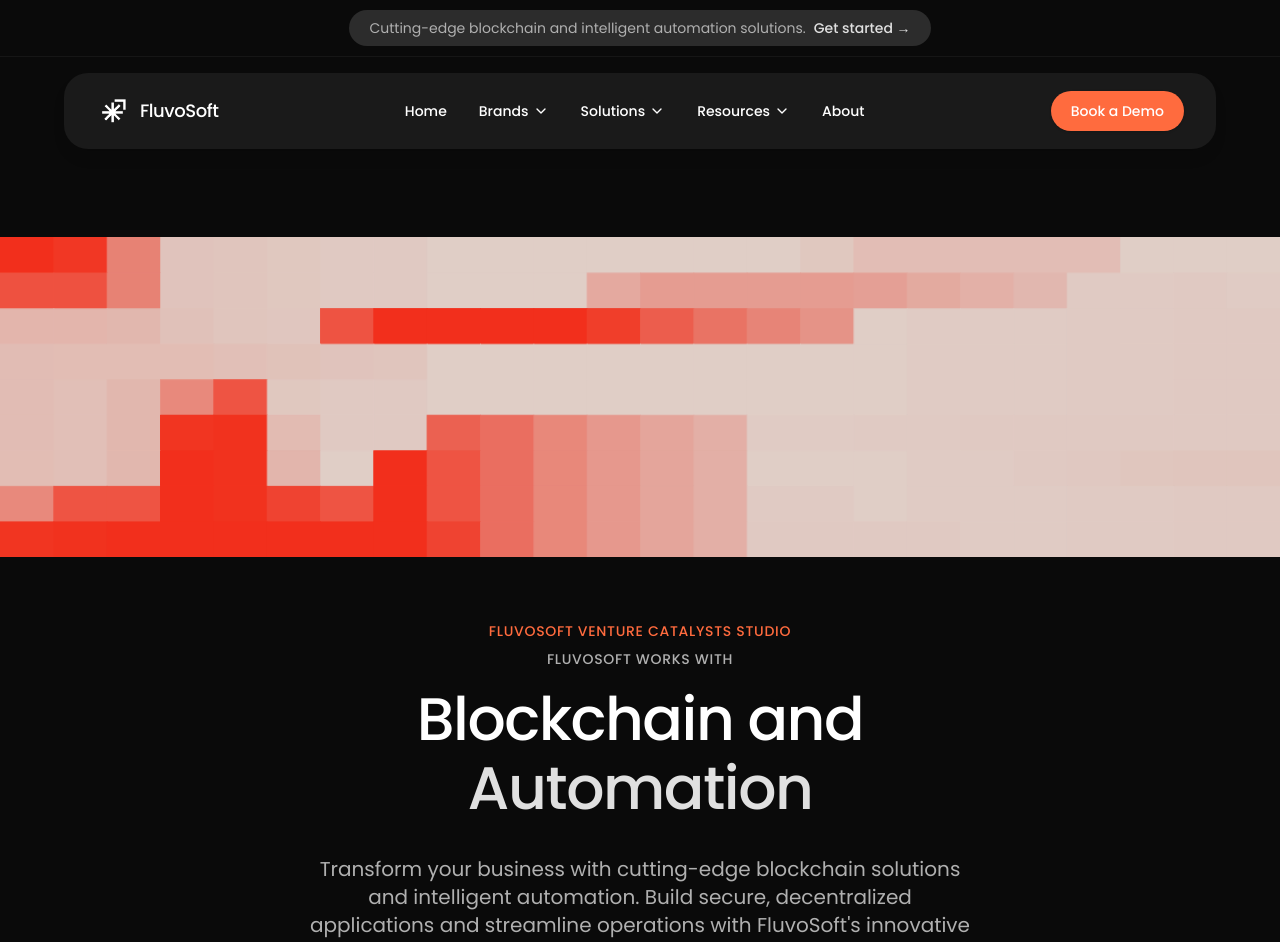
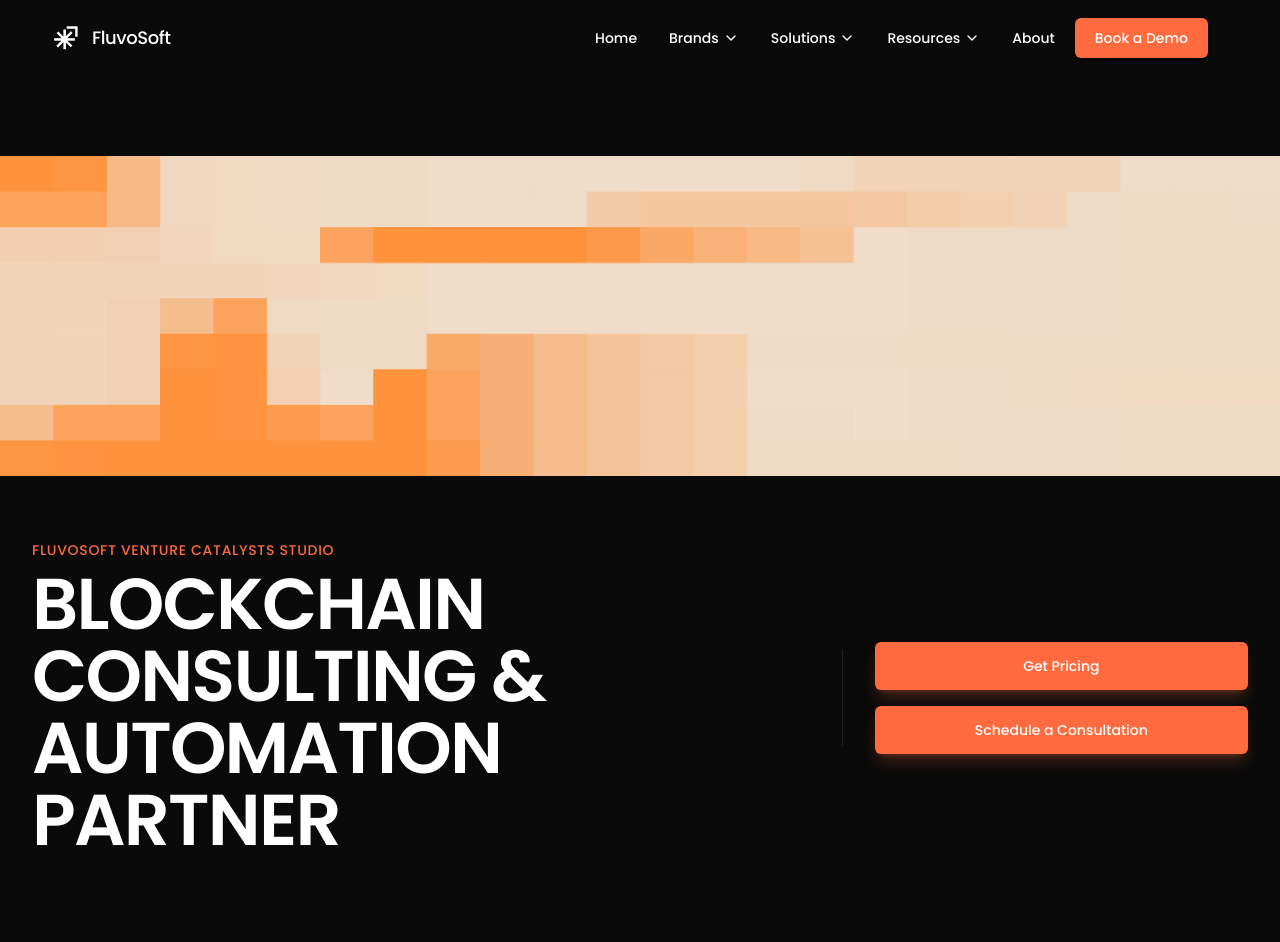
Before and after one commit to fluvosoft/FluvoSoft_website, a Next.js app: page / in a window 1280 px wide. Shown: the top 942 px of the page. Built offline with nearby package versions, Linux system fonts and the light colour scheme.

Commit message:
modified the canvas

```diff
--- a/app/layout.tsx
+++ b/app/layout.tsx
@@ -48,6 +48,11 @@
   alternates: {
     canonical: siteConfig.url,
   },
+  icons: {
+    icon: "/images/fluvo_logo.png",
+    shortcut: "/images/fluvo_logo.png",
+    apple: "/images/fluvo_logo.png",
+  },
   category: "technology",
 };
 
--- a/app/page.tsx
+++ b/app/page.tsx
@@ -1,7 +1,6 @@
 import type { Metadata } from "next";
 import Navbar from "@/components/layout/Navbar";
 import Footer from "@/components/layout/Footer";
-import AlertBanner from "@/components/sections/AlertBanner";
 import HeroSection from "@/components/sections/HeroSection";
 import LaunchFeaturesSection from "@/components/sections/LaunchFeaturesSection";
 import SolutionsSection from "@/components/sections/SolutionsSection";
@@ -34,7 +33,6 @@
 export default function Home() {
   return (
     <>
-      <AlertBanner />
       <Navbar />
       <main className="relative overflow-x-hidden" role="main">
         {/* Layered soft oval orange shine – outer ambient */}
--- a/components/layout/Navbar.tsx
+++ b/components/layout/Navbar.tsx
@@ -70,10 +70,10 @@
   }, []);
 
   return (
-    <header className="sticky top-0 z-50 px-4 pt-4 pb-2 md:px-6">
+    <header className="relative z-50 bg-background">
       <nav
         ref={navRef}
-        className="relative mx-auto flex max-w-6xl items-center justify-between gap-6 rounded-2xl bg-[#1A1A1A] px-6 py-3.5 shadow-lg md:rounded-3xl md:px-8"
+        className="relative mx-auto flex items-center justify-between gap-6 px-6 py-3.5 md:px-8 lg:px-12"
         aria-label="Main navigation"
       >
         {/* Brand */}
@@ -93,8 +93,8 @@
           <span className="hidden text-lg font-medium tracking-tight lg:inline">FluvoSoft</span>
         </Link>
 
-        {/* Nav links - desktop */}
-        <div className="hidden flex-1 items-center justify-center gap-0.5 md:flex md:gap-1 lg:gap-2">
+        {/* Nav links + CTA - desktop */}
+        <div className="hidden flex-1 items-center justify-end gap-0.5 md:flex md:gap-1 lg:gap-2">
           {navLinks.map((item) =>
             "dropdown" in item ? (
               <div
@@ -112,7 +112,7 @@
                   <ChevronDownIcon className="h-4 w-4 shrink-0" open={openDropdown === item.label} />
                 </button>
                 <div
-                  className={`absolute left-0 top-full -mt-1 pt-1 transition duration-200 ${
+                  className={`absolute right-0 top-full -mt-1 pt-1 transition duration-200 ${
                     openDropdown === item.label ? "visible opacity-100" : "invisible opacity-0"
                   }`}
                 >
@@ -148,24 +148,22 @@
               </Link>
             )
           )}
+          {/* Desktop CTA */}
+          <Link
+            href="#book-a-demo"
+            className="inline-flex items-center justify-center rounded-md bg-cta px-3 py-2 text-xs font-medium text-white no-underline shadow transition hover:bg-cta/90 focus-visible:ring-2 focus-visible:ring-cta/50 lg:px-5 lg:py-2.5 lg:text-sm"
+          >
+            Book a Demo
+          </Link>
         </div>
 
-        {/* CTA + mobile menu toggle */}
+        {/* Mobile menu toggle */}
         <div className="flex items-center gap-3">
-          {/* Desktop CTA */}
-          <div className="hidden shrink-0 md:block">
-            <Link
-              href="#book-a-demo"
-              className="inline-flex items-center justify-center rounded-full bg-cta px-3 py-2 text-xs font-medium text-white no-underline shadow transition hover:bg-cta/90 focus-visible:ring-2 focus-visible:ring-cta/50 lg:px-5 lg:py-2.5 lg:text-sm"
-            >
-              Book a Demo
-            </Link>
-          </div>
 
           {/* Mobile menu toggle */}
           <button
             type="button"
-            className="inline-flex h-9 w-9 items-center justify-center rounded-full border border-white/10 text-white outline-none transition hover:bg-white/5 focus-visible:ring-2 focus-visible:ring-cta/50 md:hidden"
+            className="inline-flex h-9 w-9 items-center justify-center rounded-md border border-white/20 bg-white/5 text-white outline-none transition hover:bg-white/10 hover:border-white/30 focus-visible:ring-2 focus-visible:ring-cta/50 md:hidden"
             aria-label={isMobileMenuOpen ? "Close navigation menu" : "Open navigation menu"}
             aria-expanded={isMobileMenuOpen}
             onClick={() => setIsMobileMenuOpen((prev) => !prev)}
@@ -198,8 +196,8 @@
 
       {/* Mobile menu */}
       {isMobileMenuOpen && (
-        <div className="absolute left-0 right-0 top-full mt-2 md:hidden">
-          <div className="mx-auto max-w-6xl rounded-2xl bg-[#1A1A1A] px-4 py-3 shadow-lg">
+        <div className="absolute left-0 right-0 top-full mt-2 md:hidden z-50 bg-background">
+          <div className="mx-auto max-w-6xl bg-[#1A1A1A] px-4 py-3 rounded-lg border border-white/10 shadow-lg">
             <div className="space-y-1">
               {navLinks.map((item) =>
                 "dropdown" in item ? (
@@ -266,7 +264,7 @@
                   setOpenDropdown(null);
                   setIsMobileMenuOpen(false);
                 }}
-                className="flex w-full items-center justify-center rounded-full bg-cta px-4 py-2.5 text-sm font-medium text-white no-underline shadow transition hover:bg-cta/90"
+                className="flex w-full items-center justify-center rounded-md bg-cta px-4 py-2.5 text-sm font-medium text-white no-underline shadow transition hover:bg-cta/90"
               >
                 Book a Demo
               </Link>
--- a/components/sections/AlertBanner.tsx
+++ /dev/null
@@ -1,16 +0,0 @@
-import Link from "next/link";
-
-export default function AlertBanner() {
-  return (
-    <div className="hidden border-b border-white/5 py-2.5 md:block">
-      <div className="flex justify-center">
-        <div className="flex items-center gap-1 md:gap-2 rounded-full bg-banner-bg px-5 py-2 text-xs md:text-sm text-accent">
-          <span>Cutting-edge blockchain and intelligent automation solutions.</span>
-          <Link href="#book-a-demo" className="font-medium text-foreground-muted hover:underline">
-            Get started →
-          </Link>
-        </div>
-      </div>
-    </div>
-  );
-}
--- a/components/sections/FAQSection.tsx
+++ b/components/sections/FAQSection.tsx
@@ -2,28 +2,28 @@
 
 const faqs = [
   {
-    q: "Is FluvoSoft easy to customise?",
-    a: "Yes, FluvoSoft is designed with customization in mind. All components are built with Tailwind CSS and can be easily modified to match your brand. The code is clean, well-structured, and fully documented, making it simple to customize colors, spacing, typography, and layouts to fit your needs.",
+    q: "What blockchain platforms does FluvoSoft work with?",
+    a: "FluvoSoft specializes in multiple blockchain platforms including Ethereum, Solana, Hyperledger, and Corda. Our team has extensive experience developing smart contracts, decentralized applications (dApps), and enterprise blockchain solutions tailored to your specific business needs.",
   },
   {
-    q: "Is FluvoSoft optimized for search engines?",
-    a: "Absolutely. FluvoSoft follows SEO best practices with semantic HTML, proper heading structure, meta tags support, and optimized performance. All components are built with accessibility and SEO in mind, ensuring your landing pages rank well in search engines.",
+    q: "What types of automation services do you offer?",
+    a: "We provide comprehensive automation services including AI-powered automation, Robotic Process Automation (RPA), workflow automation, and intelligent process automation. Our solutions help streamline operations, reduce manual work, and improve efficiency across your organization.",
   },
   {
-    q: "How does FluvoSoft compare to no-code tools?",
-    a: "FluvoSoft gives you the flexibility and control of code without the limitations of no-code platforms. You can customize everything, integrate with any backend or CMS, and deploy anywhere. Unlike no-code tools, you own the code and can modify it as needed for your specific requirements.",
+    q: "How long does a typical blockchain or automation project take?",
+    a: "Project timelines vary based on complexity and scope. A typical blockchain consulting engagement ranges from 4-12 weeks, while automation projects can take 6-16 weeks depending on the processes being automated. We provide detailed timelines during our initial consultation and keep you updated throughout the project.",
   },
   {
-    q: "Why not just code a website yourself?",
-    a: "While you could build everything from scratch, FluvoSoft saves you weeks or months of development time. We've already solved common design patterns, accessibility challenges, and responsive layouts. You get production-ready components that you can customize, allowing you to focus on your content and business logic instead of reinventing the wheel.",
+    q: "Do you provide ongoing support after project completion?",
+    a: "Yes, we offer comprehensive support and maintenance services. This includes monitoring, updates, security audits, and technical support. We believe in long-term partnerships and ensure your solutions continue to perform optimally as your business evolves.",
   },
   {
-    q: "Can I get a refund if I don't like it?",
-    a: "Yes, we offer a 30-day money-back guarantee. If FluvoSoft doesn't meet your expectations, contact us within 30 days of purchase and we'll provide a full refund, no questions asked.",
+    q: "What industries do you serve?",
+    a: "FluvoSoft works with businesses across various industries including finance, healthcare, supply chain, manufacturing, and technology. Our blockchain and automation solutions are adaptable to meet the unique requirements and compliance needs of different sectors.",
   },
   {
-    q: "What features will be added in the future?",
-    a: "We're constantly improving FluvoSoft based on user feedback. Upcoming features include additional component variations, more animation options, enhanced accessibility features, and integrations with popular CMS platforms. All updates are included with your purchase at no additional cost.",
+    q: "How do I get started with FluvoSoft?",
+    a: "Getting started is easy. Schedule a consultation with our team to discuss your specific needs. We'll analyze your requirements, provide recommendations, and create a customized proposal. You can reach out through our contact form or book a demo to learn more about how we can help transform your business.",
   },
 ];
 
--- a/components/sections/HeroSection.tsx
+++ b/components/sections/HeroSection.tsx
@@ -13,42 +13,42 @@
     <section className="relative pt-12 pb-16 lg:pt-20 lg:pb-24">
       {/* Canvas: full webpage width band with interactive pixels */}
       <div className="mb-12 w-full overflow-hidden lg:mb-16">
-        <div className="aspect-[4/1] w-full bg-[#e0cdc6]">
+        <div className="aspect-[4/1] w-full bg-[#f0dcc8]">
           <InteractivePixelCanvas className="cursor-crosshair" />
         </div>
       </div>
 
       <div className="mx-auto max-w-container px-6 lg:px-8">
-        <div className="text-center">
-          <p className="mx-auto mb-2 max-w-xl text-sm font-medium uppercase tracking-wider text-cta">
-            FluvoSoft venture catalysts studio
-          </p>
-          <p className="mx-auto mb-4 max-w-xl text-sm font-medium uppercase tracking-wider text-accent">
-            FluvoSoft Works With
-          </p>
-          <h1 className="mx-auto max-w-3xl text-hero font-medium leading-tight tracking-tight text-foreground lg:text-hero-lg">
-            Blockchain and
-            <br />
-            <span className="text-foreground-muted">Automation</span>
-          </h1>
-          <p className="mx-auto mt-8 max-w-2xl text-lg font-normal text-accent lg:text-xl">
-            Transform your business with cutting-edge blockchain solutions and intelligent automation. Build secure,
-            decentralized applications and streamline operations with FluvoSoft&apos;s innovative technology platform.
-          </p>
-          <div className="mt-10 mb-8 flex flex-wrap items-center justify-center gap-4 lg:mt-12 lg:mb-12">
+        <div className="flex flex-col gap-8 lg:flex-row lg:items-center lg:gap-0">
+          {/* Left section - Text (2/3 width) */}
+          <div className="flex-1 lg:w-2/3 lg:pr-8">
+            <p className="mb-2 text-sm font-medium uppercase tracking-wider text-cta">
+              FluvoSoft venture catalysts studio
+            </p>
+
+            <h1 className="text-4xl font-bold uppercase leading-tight tracking-tight text-foreground md:text-5xl lg:text-6xl xl:text-7xl">
+              Blockchain Consulting &<br />
+              Automation Partner
+            </h1>
+          </div>
+
+          {/* Vertical divider */}
+          <div className="hidden h-24 w-px bg-white/10 lg:block" />
+
+          {/* Right section - Buttons (1/3 width) */}
+          <div className="flex flex-col gap-4 lg:w-1/3 lg:items-center lg:pl-8">
             <Link
               href="#book-a-demo"
-              className="inline-flex items-center justify-center rounded-full bg-cta px-7 py-3.5 text-sm font-medium text-white shadow-lg shadow-cta/25 transition hover:bg-cta/90 focus-visible:ring-2 focus-visible:ring-cta/50"
+              className="inline-flex w-full items-center justify-center rounded-md bg-cta px-8 py-3.5 text-sm font-medium text-white shadow-lg shadow-cta/25 transition hover:bg-cta/90 focus-visible:ring-2 focus-visible:ring-cta/50"
             >
               Get Pricing
             </Link>
-            <button
-              type="button"
-              onClick={() => setIsVideoModalOpen(true)}
-              className="inline-flex items-center justify-center rounded-full border border-white/25 bg-transparent px-7 py-3.5 text-sm font-medium text-foreground transition hover:border-white/40 hover:bg-white/5 focus-visible:ring-2 focus-visible:ring-white/30"
+            <Link
+              href="#book-a-demo"
+              className="inline-flex w-full items-center justify-center rounded-md bg-cta px-8 py-3.5 text-sm font-medium text-white shadow-lg shadow-cta/25 transition hover:bg-cta/90 focus-visible:ring-2 focus-visible:ring-cta/50"
             >
-              Watch video
-            </button>
+              Schedule a Consultation
+            </Link>
           </div>
         </div>
       </div>
--- a/components/ui/InteractivePixelCanvas.tsx
+++ b/components/ui/InteractivePixelCanvas.tsx
@@ -9,9 +9,9 @@
 const DECAY = 0.985;
 const EMITTER_STRENGTH = 0.18;
 
-// Canvas base #e0cdc6, interactive color #f22e1a
-const BASE = { r: 224, g: 205, b: 198 }; // #e0cdc6
-const HEAT = { r: 242, g: 46, b: 26 }; // #f22e1a
+// Canvas base orange-tinted, interactive color orange
+const BASE = { r: 240, g: 220, b: 200 }; // Light orange/peach base
+const HEAT = { r: 255, g: 146, b: 60 }; // Orange (#FF923C / brand color)
 
 function lerpColor(heat: number): string {
   const t = Math.min(1, heat);
```
Also changed, not shown: app/icon.png (added).
